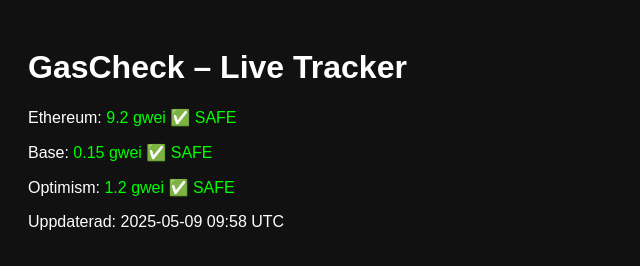
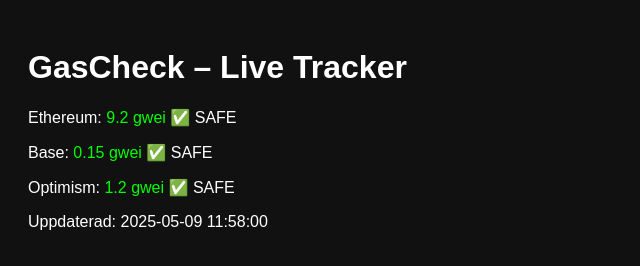
Before and after one commit to gascheckking/gascheck-v1, a plain HTML site: page index.html in a window 1280 px wide. Shown: the whole page, without its empty margins (0-640 px from the left). Drawn offline with Linux system fonts and the light colour scheme.

Commit message:
Update index.html

```diff
--- a/index.html
+++ b/index.html
@@ -3,15 +3,38 @@
   <head>
     <title>GasCheck V1</title>
     <style>
-    body { background: #111; color: white; font-family: sans-serif; padding: 20px; }
-    .safe { color: lime; }
+      body {
+        background: #111;
+        color: white;
+        font-family: sans-serif;
+        padding: 20px;
+      }
+      .safe {
+        color: lime;
+      }
     </style>
   </head>
   <body>
     <h1>GasCheck – Live Tracker</h1>
-  <p>Ethereum: <span class="safe">9.2 gwei ✅ SAFE</span></p>
-  <p>Base: <span class="safe">0.15 gwei ✅ SAFE</span></p>
-  <p>Optimism: <span class="safe">1.2 gwei ✅ SAFE</span></p>
-  <p>Uppdaterad: 2025-05-09 09:58 UTC</p>
+    <p>Ethereum: <span class="safe">9.2 gwei</span> ✅ SAFE</p>
+    <p>Base: <span class="safe">0.15 gwei</span> ✅ SAFE</p>
+    <p>Optimism: <span class="safe">1.2 gwei</span> ✅ SAFE</p>
+
+    <!-- Tidsskriften konverteras här -->
+    <p id="updatedTime"></p>
+
+    <script>
+      // Get UTC time
+      let updatedTime = "2025-05-09 09:58 UTC";  // Replace this with your dynamic time
+
+      // Create a Date object
+      let utcDate = new Date(updatedTime);
+
+      // Convert to Europe/Stockholm time (for CET/CEST)
+      let localTime = utcDate.toLocaleString('sv-SE', { timeZone: 'Europe/Stockholm' });
+
+      // Display the time in your page
+      document.getElementById('updatedTime').innerText = "Uppdaterad: " + localTime;
+    </script>
   </body>
 </html>
```
Lines whose indentation alone changed are shown as unchanged.
